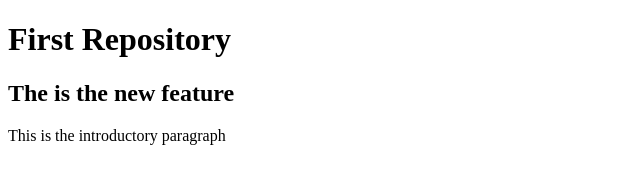
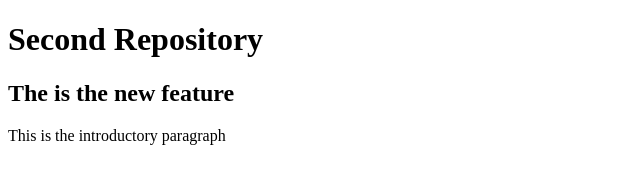
Before and after one commit to profclark/git-practice, a plain HTML site: page index.html in a window 1280 px wide. Shown: the whole page, without its empty margins (0-640 px from the left). Drawn offline with Linux system fonts and the light colour scheme.

Commit message:
Changed heading

```diff
--- a/index.html
+++ b/index.html
@@ -8,7 +8,7 @@
 </head>
 
 <body>
-    <h1>First Repository</h1>
+    <h1>Second Repository</h1>
     <h2>The is the new feature</h2>
     <p>This is the introductory paragraph</p>
 </body>
```
